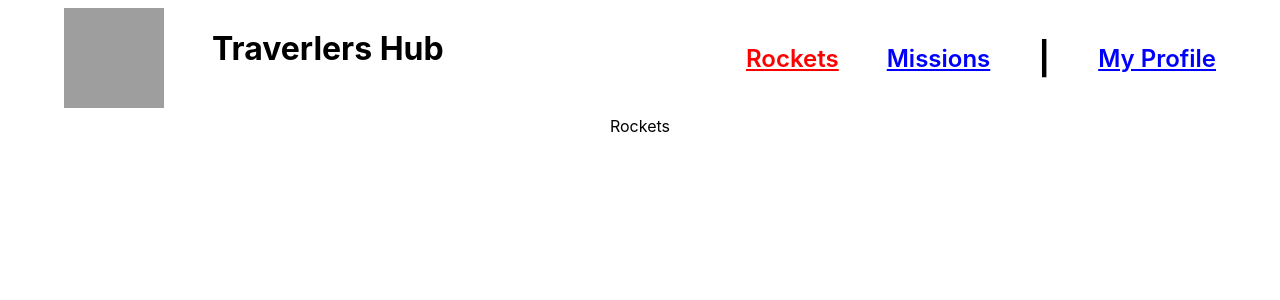
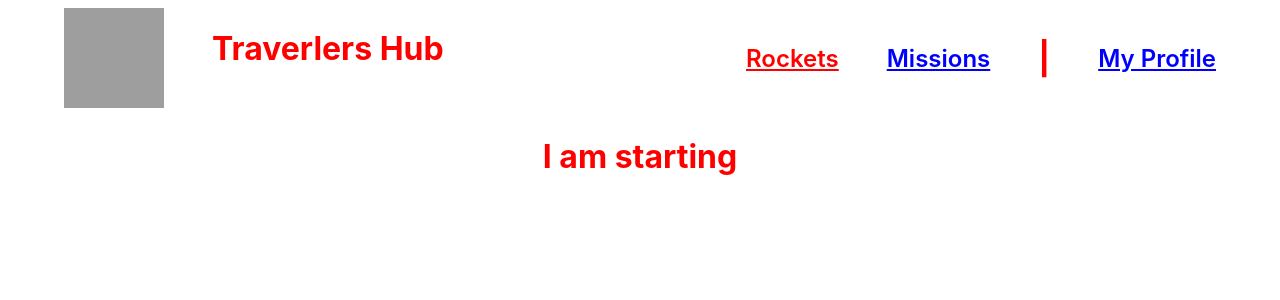
Before and after one commit to rebaz36/SpaceTravelers-React_Redux, a React (Create React App) app: page / in a window 1280 px wide. Shown: the top 300 px of the page. Built offline with nearby package versions, Linux system fonts and the light colour scheme; grey boxes are pictures that could not be loaded.

Commit message:
Add template for Rockets Component

```diff
--- /dev/null
+++ b/src/Components/Rocket/RocketCard.css
@@ -0,0 +1,3 @@
+h1 {
+  color: red;
+}
--- /dev/null
+++ b/src/Components/Rocket/RocketCard.js
@@ -0,0 +1,12 @@
+import React from 'react';
+import './RocketCard.css';
+
+function RocketCard() {
+  return (
+    <div className="Rocket__card">
+      <h1>I am starting</h1>
+    </div>
+  );
+}
+
+export default RocketCard;
--- a/src/Pages/Rockets.jsx
+++ b/src/Pages/Rockets.jsx
@@ -1,7 +1,10 @@
 import React from 'react';
+import RocketCard from '../Components/Rocket/RocketCard';
 
 export default function Rockets() {
   return (
-    <div>Rockets</div>
+    <div>
+      <RocketCard />
+    </div>
   );
 }
```
